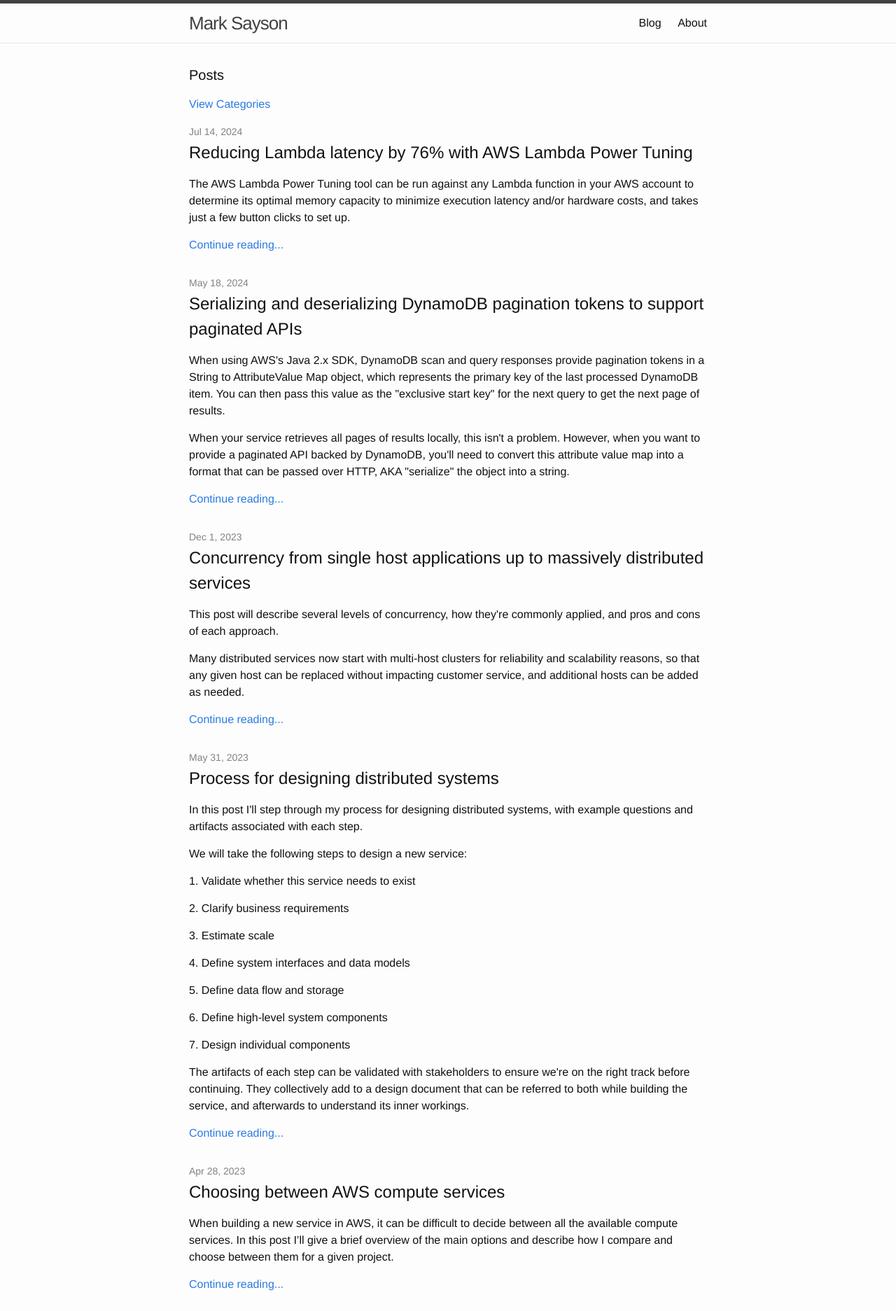
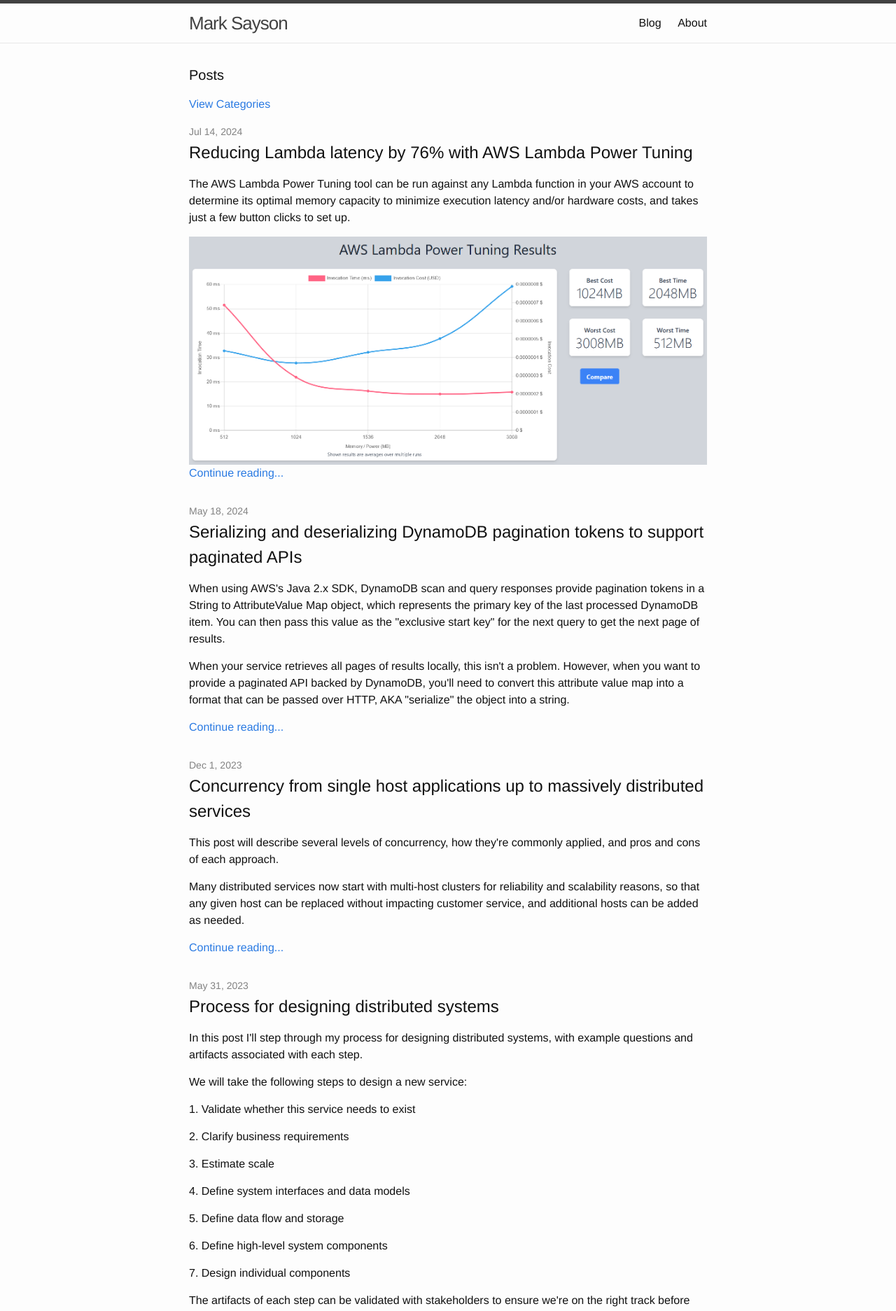
Before and after one commit to msayson/msayson.github.io, a Jekyll site: the page built from blog/index.html, in a window 1280 px wide. Shown: the top 1873 px of the page at 70% size. Built offline with Jekyll 4.4.1, drawn with Linux system fonts in a browser that asks for light colours; the list of posts is cut into pages by our own code.

Commit message:
Add general-purpose feature image support, add feature image to Lambda Power Tuning post

```diff
--- a/_posts/2024-07-14-lambda-power-tuning.markdown
+++ b/_posts/2024-07-14-lambda-power-tuning.markdown
@@ -4,6 +4,7 @@ title: "Reducing Lambda latency by 76% with AWS Lambda Power Tuning"
 date: 2024-07-14 00:00:00 +0000
 categories: aws
 excerpt: "<p>The AWS Lambda Power Tuning tool can be run against any Lambda function in your AWS account to determine its optimal memory capacity to minimize execution latency and/or hardware costs, and takes just a few button clicks to set up.</p>"
+featuredImage: /images/20240714_AWSLambdaPowerTuningResults.png
 ---
 
 ## Introduction
--- a/blog/index.html
+++ b/blog/index.html
@@ -20,6 +20,9 @@ redirect_from:
 
         <h2>{{ post.title }}</h2>
           {{ post.excerpt }}
+          {% if post.featuredImage %}
+          <img src="{{post.featuredImage}}" alt="Featured image">
+          {% endif %}
           <p>
              <a class="post-link" href="{{ post.url | prepend: site.baseurl }}">Continue reading...</a>
           </p>
```
Also changed, not shown: Gemfile.lock.
